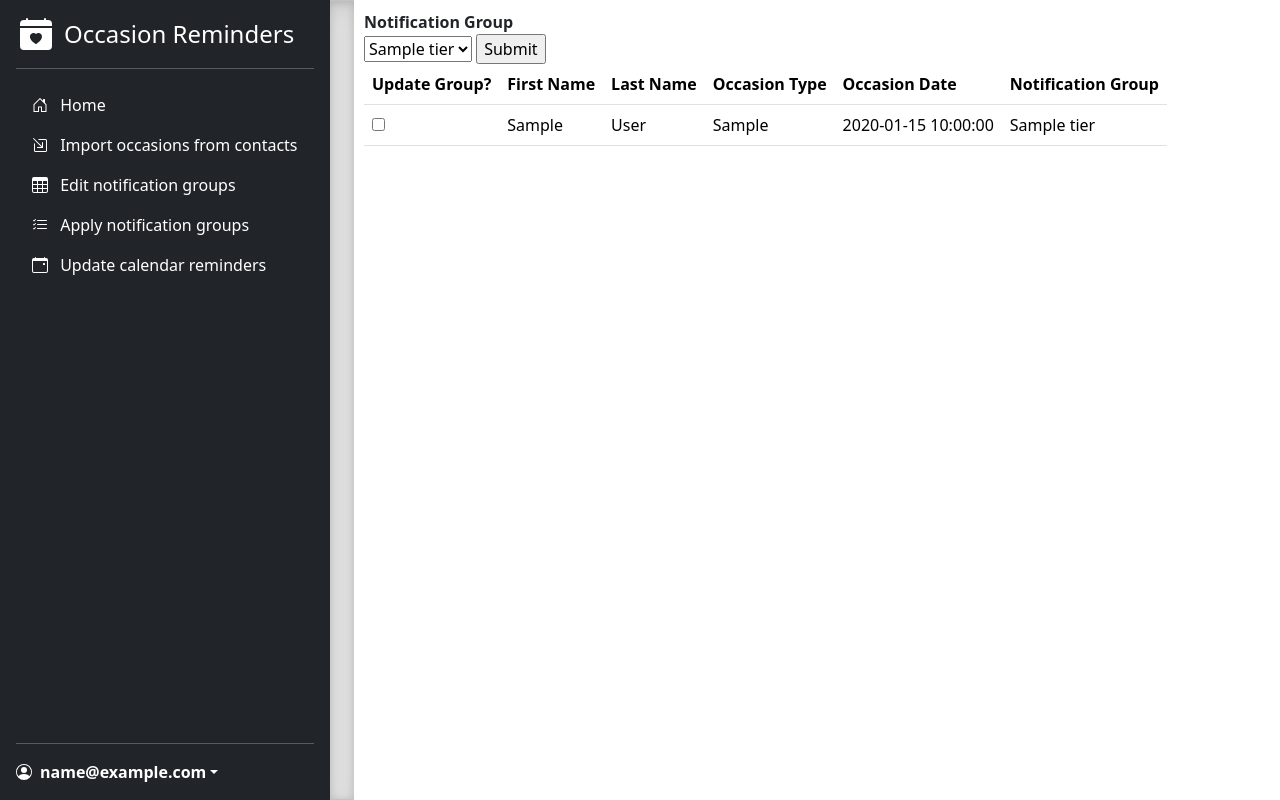
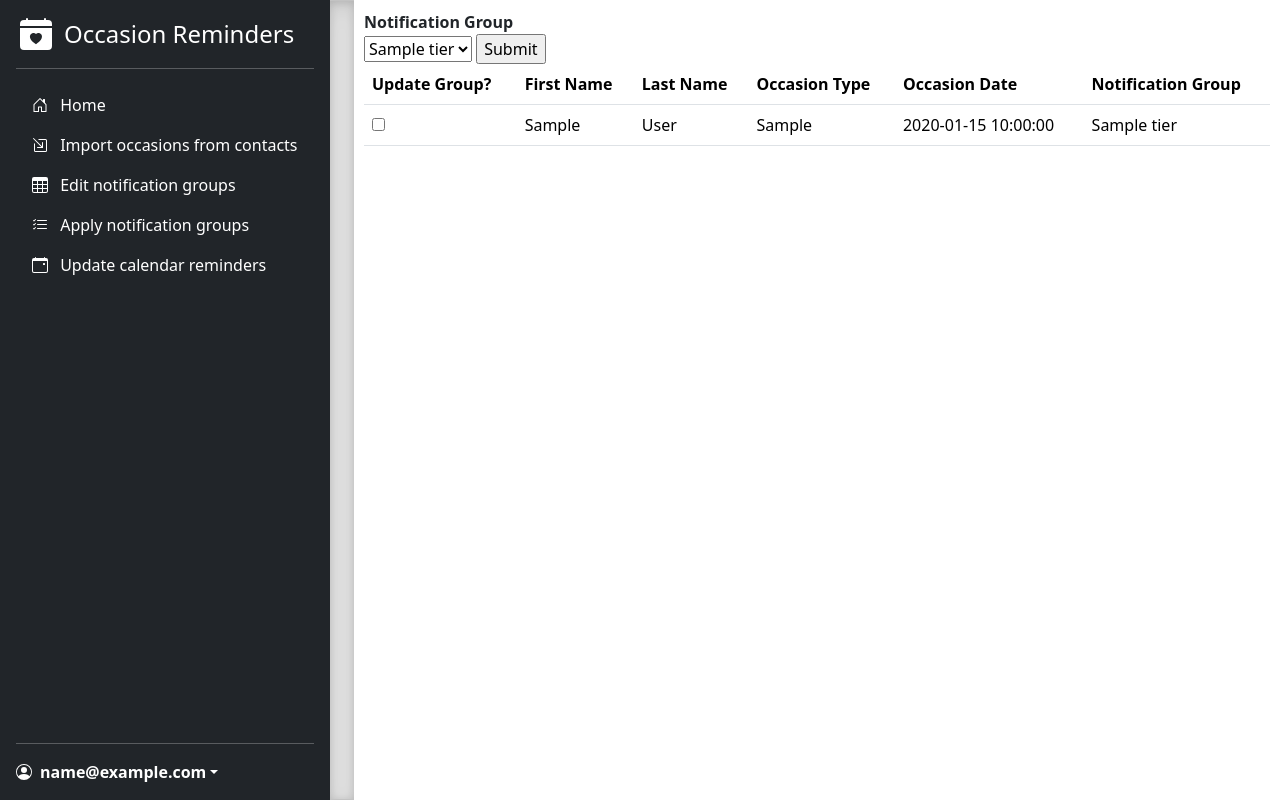
Before and after one commit to charlotte-bourg/occasion-reminders, a Flask app: page /export-reminder-tags in a window 1280 px wide. Run offline with Flask 3, Linux system fonts and the light colour scheme; the visitor is signed in with stand-in values (Sample User, id 1); tables that the repository leaves empty hold one stand-in row (values such as "Sample post"); some libraries are stand-ins or nearby versions.

Commit message:
space in main pane

```diff
--- a/static/sidebars_local.css
+++ b/static/sidebars_local.css
@@ -1,3 +1,4 @@
 .left-pad{
-    padding: 10px
+    padding: 10px;
+    width: 100%
 }
```
